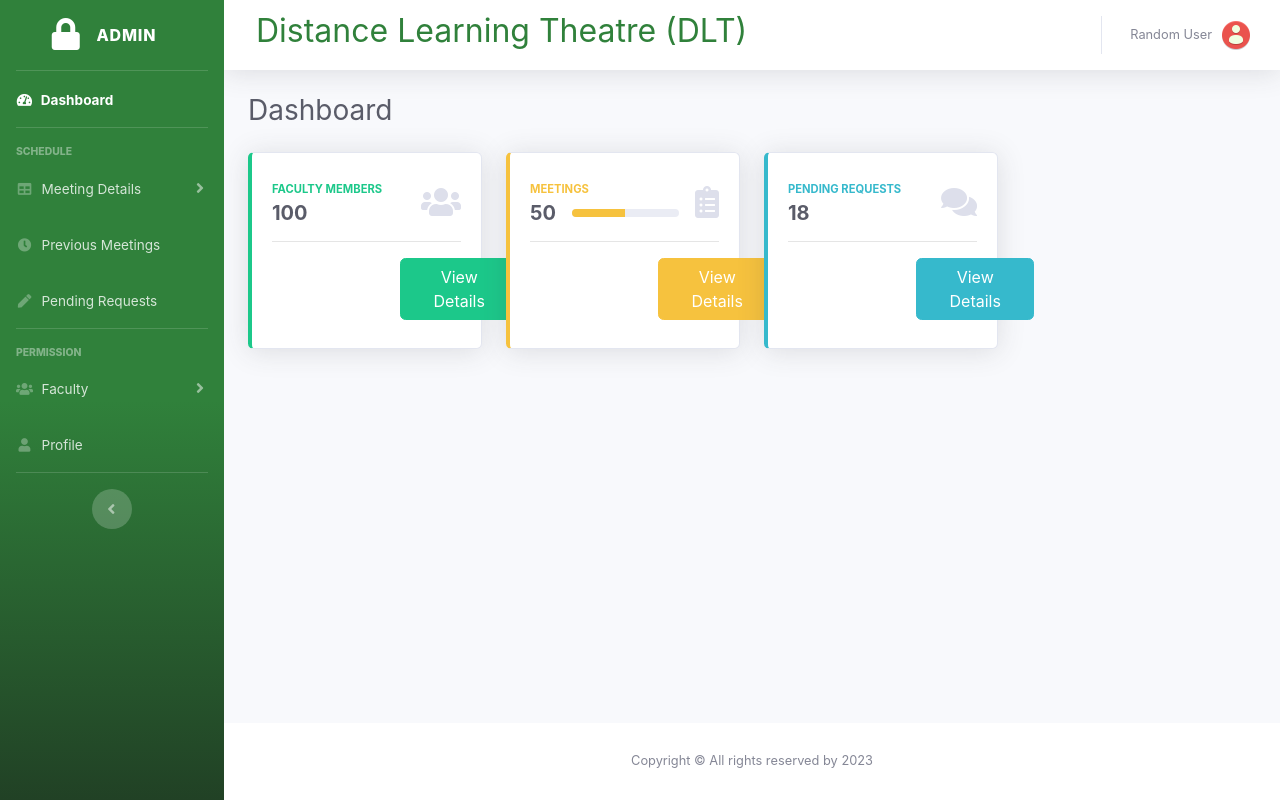
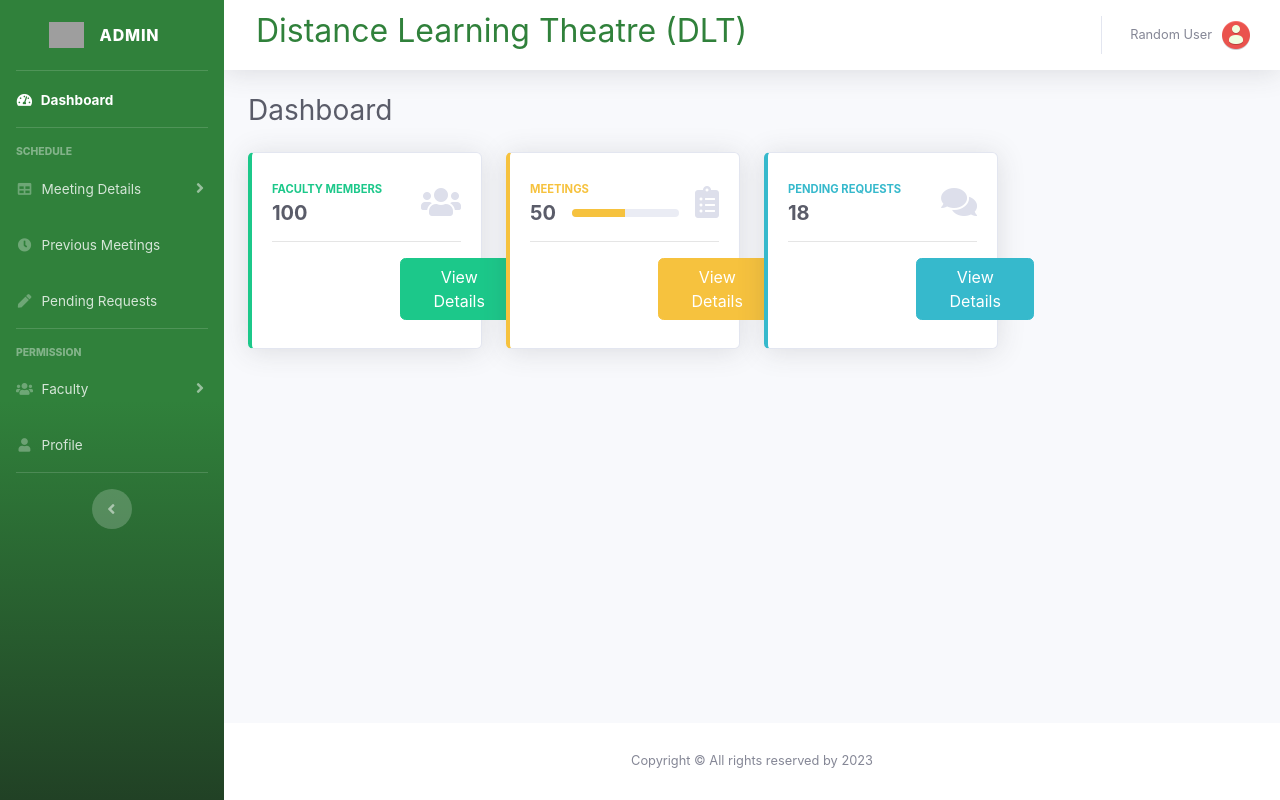
Before and after one commit to hasin023/DLT_BookingForm, a PHP site: page /index.php in a window 1280 px wide. Run offline with PHP 8.4, Linux system fonts and the light colour scheme; grey boxes are pictures that could not be loaded.

Commit message:
Updated IUT logo

```diff
--- a/admin/includes/admin_sidebar.php
+++ b/admin/includes/admin_sidebar.php
@@ -3,7 +3,7 @@
     <!-- Sidebar - Brand -->
     <a class="sidebar-brand d-flex align-items-center justify-content-center" href="index.php">
         <div class="sidebar-brand-icon">
-                    <i class="fas fa-lock"></i>
+            <img style="width: 35px; height: auto;" src="../iutlogo/IUTLogo.png"/>
         </div>
         <div class="sidebar-brand-text mx-3">Admin</div>
     </a>
```
Also changed, not shown: admin/includes/admin_topbar.php (indentation only). Lines whose indentation alone changed are shown as unchanged.
